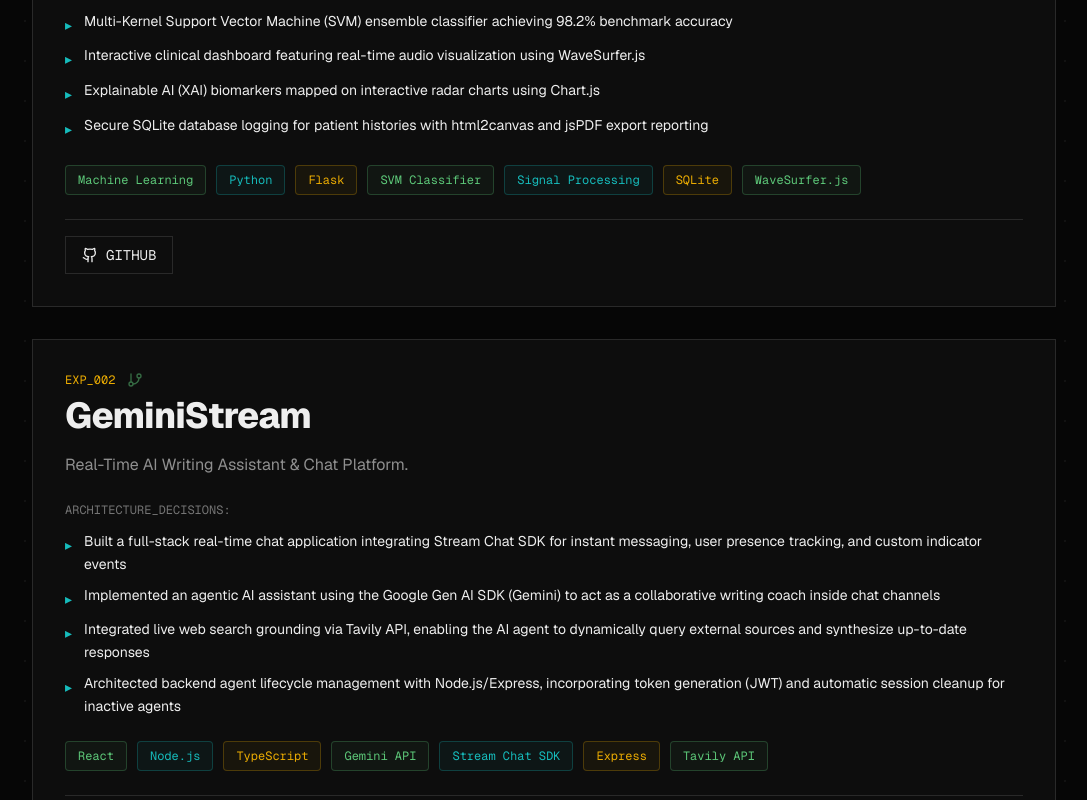
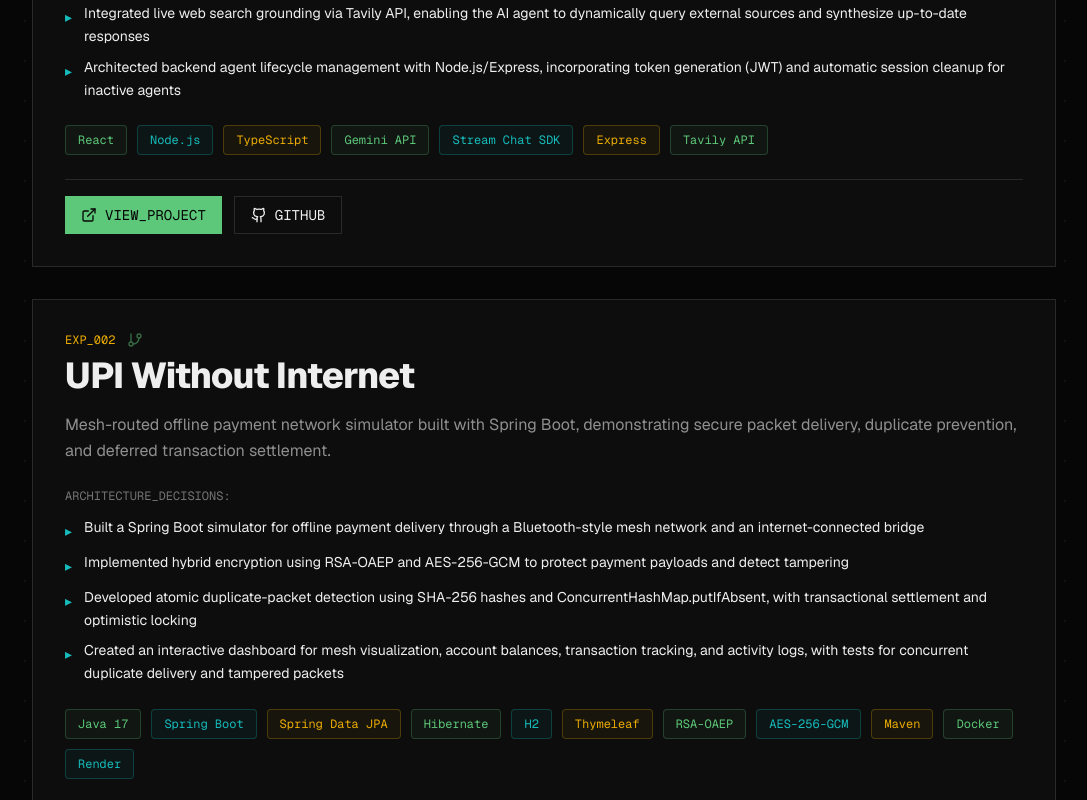
Before and after one commit to Pankajmonde/developer-portfolio-design, a Next.js app: page / in a window 1280 px wide. Shown: the part 2020-2820 px from the top of the page, without its empty margins (96-1183 px from the left). Built offline with nearby package versions, Linux system fonts and the light colour scheme.

Commit message:
add new project

```diff
--- a/components/experiments.tsx
+++ b/components/experiments.tsx
@@ -13,7 +13,48 @@ interface Project {
 export function Experiments() {
   const projects: Project[] = [
     {
-      id: "EXP_001",
+       id: "EXP_001",
+      title: "GeminiStream",
+      description: "Real-Time AI Writing Assistant & Chat Platform.",
+      highlights: [
+        "Built a full-stack real-time chat application integrating Stream Chat SDK for instant messaging, user presence tracking, and custom indicator events",
+        "Implemented an agentic AI assistant using the Google Gen AI SDK (Gemini) to act as a collaborative writing coach inside chat channels",
+        "Integrated live web search grounding via Tavily API, enabling the AI agent to dynamically query external sources and synthesize up-to-date responses",
+        "Architected backend agent lifecycle management with Node.js/Express, incorporating token generation (JWT) and automatic session cleanup for inactive agents",
+      ],
+      tags: ["React", "Node.js", "TypeScript", "Gemini API", "Stream Chat SDK", "Express", "Tavily API"],
+      demoUrl: "https://realtimechatassistant.vercel.app/",
+      githubUrl: "https://github.com/Pankajmonde/ai-chat",
+    },
+    {
+      id: "EXP_002",
+      title: "UPI Without Internet",
+      description:
+        "Mesh-routed offline payment network simulator built with Spring Boot, demonstrating secure packet delivery, duplicate prevention, and deferred transaction settlement.",
+      highlights: [
+        "Built a Spring Boot simulator for offline payment delivery through a Bluetooth-style mesh network and an internet-connected bridge",
+        "Implemented hybrid encryption using RSA-OAEP and AES-256-GCM to protect payment payloads and detect tampering",
+        "Developed atomic duplicate-packet detection using SHA-256 hashes and ConcurrentHashMap.putIfAbsent, with transactional settlement and optimistic locking",
+        "Created an interactive dashboard for mesh visualization, account balances, transaction tracking, and activity logs, with tests for concurrent duplicate delivery and tampered packets",
+      ],
+      tags: [
+        "Java 17",
+        "Spring Boot",
+        "Spring Data JPA",
+        "Hibernate",
+        "H2",
+        "Thymeleaf",
+        "RSA-OAEP",
+        "AES-256-GCM",
+        "Maven",
+        "Docker",
+        "Render",
+      ],
+      demoUrl: "https://upi-without-internet-lskg.onrender.com/",
+      githubUrl: "https://github.com/Pankajmonde/UPI-without-internet",
+    },
+    {
+     id: "EXP_003",
       title: "CardioAI",
       description: "Full-stack machine learning web application analyzing heart sound recordings (Phonocardiogram/PCG signals) to screen for cardiovascular pathological abnormalities.",
       highlights: [
@@ -28,21 +69,7 @@ export function Experiments() {
       githubUrl: "https://github.com/Pankajmonde/cardiovascular-disease-classfication",
     },
     {
-      id: "EXP_002",
-      title: "GeminiStream",
-      description: "Real-Time AI Writing Assistant & Chat Platform.",
-      highlights: [
-        "Built a full-stack real-time chat application integrating Stream Chat SDK for instant messaging, user presence tracking, and custom indicator events",
-        "Implemented an agentic AI assistant using the Google Gen AI SDK (Gemini) to act as a collaborative writing coach inside chat channels",
-        "Integrated live web search grounding via Tavily API, enabling the AI agent to dynamically query external sources and synthesize up-to-date responses",
-        "Architected backend agent lifecycle management with Node.js/Express, incorporating token generation (JWT) and automatic session cleanup for inactive agents",
-      ],
-      tags: ["React", "Node.js", "TypeScript", "Gemini API", "Stream Chat SDK", "Express", "Tavily API"],
-      demoUrl: "https://realtimechatassistant.vercel.app/",
-      githubUrl: "https://github.com/Pankajmonde/ai-chat",
-    },
-    {
-      id: "EXP_003",
+      id: "EXP_004",
       title: "Doctor Appointment Management System",
       description: "Full-stack transactional system with workflow-based architecture.",
       highlights: [
```
